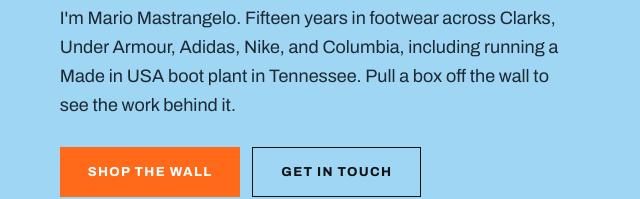
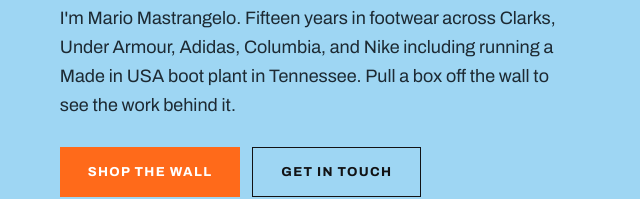
Before and after one commit to imastrang/mariomastrangelo.com, a plain HTML site: page index.html in a window 1280 px wide. Shown: the part 536-735 px from the top of the page, 17-657 px from the left. Drawn offline with Linux system fonts and the light colour scheme.

Commit message:
Hero intro wording
Co-Authored-By: Claude Opus 5.5 <noreply@anthropic.com>
Claude-Session: https://claude.ai/code/session_0134L7o1qtHqrgABs7KaUURQ

```diff
--- a/index.html
+++ b/index.html
@@ -450,7 +450,7 @@ section{scroll-margin-top:63px}
   <div class="hero-copy">
     <p class="eyebrow">A Rain Consulting spinoff</p>
     <h1>Every pair<br>is a <em>chapter.</em></h1>
-    <p class="lede">I'm Mario Mastrangelo. Fifteen years in footwear across Clarks, Under Armour, Adidas, Nike, and Columbia, including running a Made in USA boot plant in Tennessee. Pull a box off the wall to see the work behind it.</p>
+    <p class="lede">I'm Mario Mastrangelo. Fifteen years in footwear across Clarks, Under Armour, Adidas, Columbia, and Nike including running a Made in USA boot plant in Tennessee. Pull a box off the wall to see the work behind it.</p>
     <div class="cta"><a class="btn primary" href="#wall">Shop the wall</a><a class="btn ghost" href="#checkout">Get in touch</a></div>
 
   </div>
```
